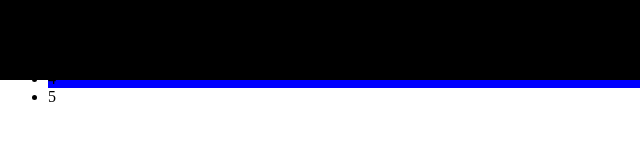
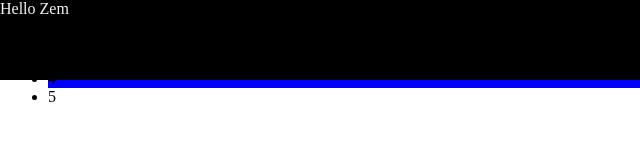
Before and after one commit to zemkaron/test, a plain HTML site: page index.html in a window 1280 px wide. Shown: the full height of the page, 0-640 px from the left. Drawn offline with Linux system fonts and the light colour scheme.

Commit message:
added Zem to header

```diff
--- a/index.html
+++ b/index.html
@@ -8,7 +8,7 @@
     <link rel="stylesheet" href="style.css">
 </head>
 <body>
-    <div class="header"></div>
+    <div class="header">Hello Zem</div>
 
     <ul>
         <li>1</li>
```
